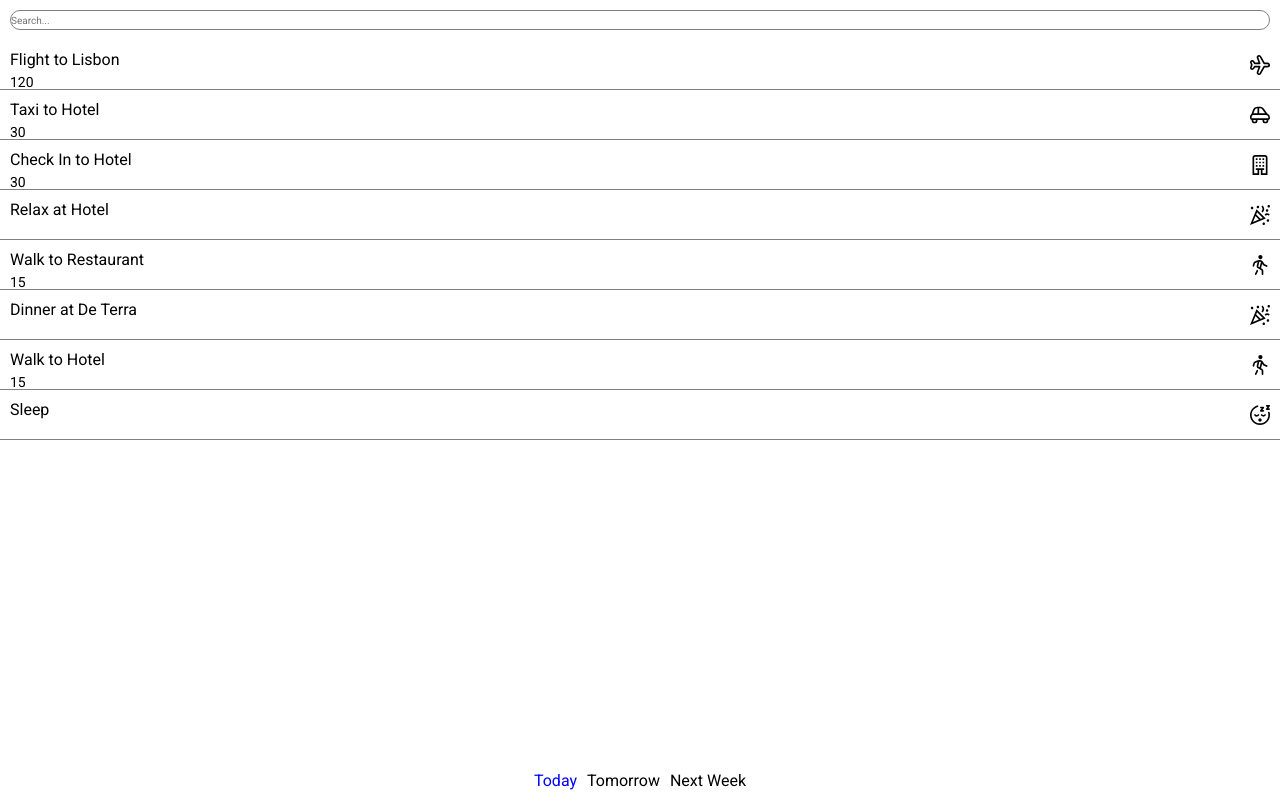
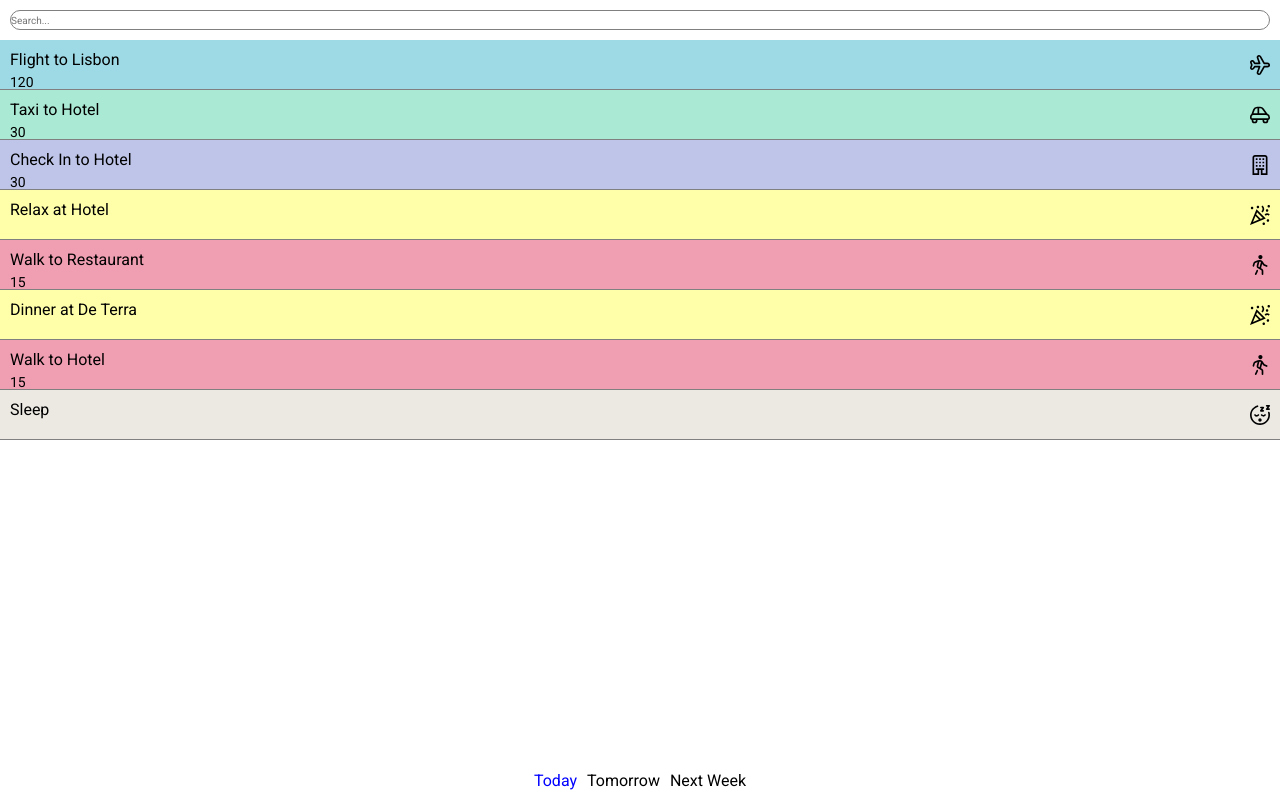
Before and after one commit to chase-manning/itinerary-app, a React (Create React App) app: page / in a window 1280 px wide. Built offline with nearby package versions, Linux system fonts and the light colour scheme.

Commit message:
:lipstick: dynamically change itinerary color

```diff
--- a/src/components/ItineraryItem.tsx
+++ b/src/components/ItineraryItem.tsx
@@ -1,8 +1,9 @@
 import styled from "styled-components";
 import { Itinerary } from "../app/itinerary";
 import getItineraryIcon from "../app/getItineraryIcon";
+import getItineraryColor from "../app/getItineraryColor";
 
-const StyledItineraryItem = styled.div`
+const StyledItineraryItem = styled.div<{ itinerary: Itinerary }>`
   width: 100%;
   height: 5rem;
   display: flex;
@@ -10,6 +11,8 @@ const StyledItineraryItem = styled.div`
   justify-content: space-between;
   align-items: center;
   border-bottom: solid 1px var(--sub);
+
+  background: ${({ itinerary }) => getItineraryColor(itinerary.type)};
 `;
 
 const TextSection = styled.div`
@@ -47,7 +50,7 @@ interface Props {
 
 const ItineraryItem = ({ itinerary }: Props) => {
   return (
-    <StyledItineraryItem>
+    <StyledItineraryItem itinerary={itinerary}>
       <TextSection>
         <Header>{itinerary.title}</Header>
         <Time>{itinerary.fixedDuration}</Time>
```
